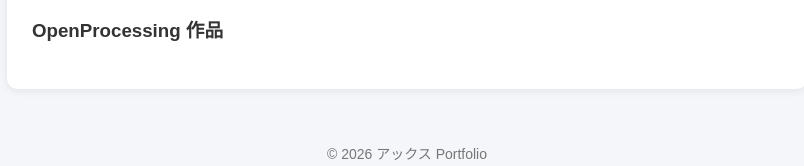
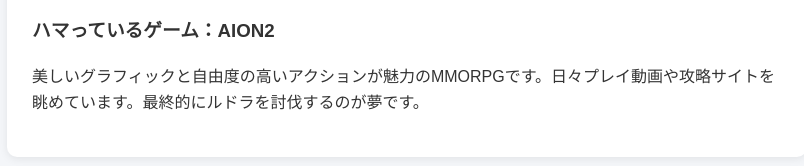
Before and after one commit to mijaelop/mijaelop.github.io, a plain HTML site: page index.html in a window 1280 px wide. Shown: the part 1678-1844 px from the top of the page, without its empty margins (233-1037 px from the left). Drawn offline with Linux system fonts and the light colour scheme.

Commit message:
ゲーム紹介
Removed the video wrapper and added a new section about AION2.

```diff
--- a/index.html
+++ b/index.html
@@ -70,11 +70,9 @@
         <div class="video-wrapper">
           <iframe width="560" height="315" src="https://www.youtube.com/embed/foREGMLLyOo?si=ZQgpYR12J9KFIH1z" title="YouTube video player" frameborder="0" allow="accelerometer; autoplay; clipboard-write; encrypted-media; gyroscope; picture-in-picture; web-share" referrerpolicy="strict-origin-when-cross-origin" allowfullscreen></iframe>
 
-        </div>
+        <h3>ハマっているゲーム：AION2</h3>
+        <p>美しいグラフィックと自由度の高いアクションが魅力のMMORPGです。日々プレイ動画や攻略サイトを眺めています。最終的にルドラを討伐するのが夢です。</p>
 
-        <h3>OpenProcessing 作品</h3>
-        <div class="video-wrapper">
-        </div>
       </section>
     </main>
 
```
